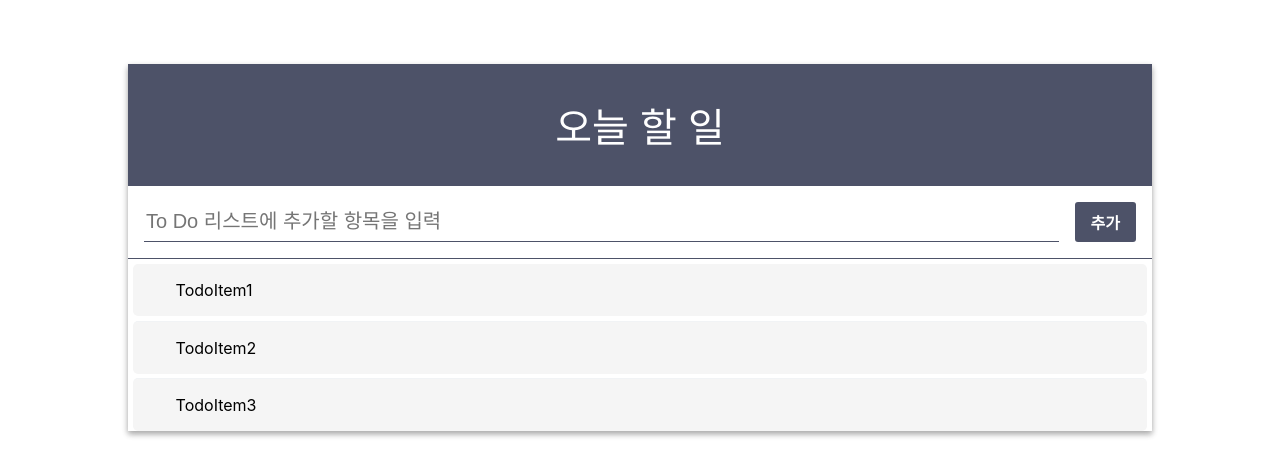
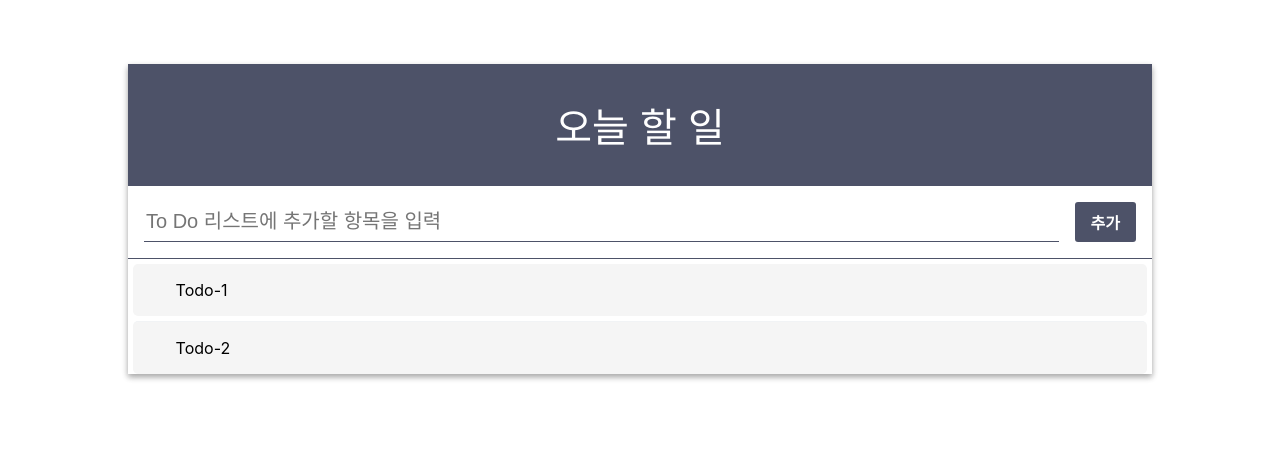
Before and after one commit to JadeyJ/todolist, a React (Create React App) app: page / in a window 1280 px wide. Shown: the top 476 px of the page. Built offline with nearby package versions, Linux system fonts and the light colour scheme.

Commit message:
Todo 아이템 - 리스트에 추가

```diff
--- a/src/App.css
+++ b/src/App.css
@@ -1,38 +1,3 @@
-.App {
-  text-align: center;
+html {
+  margin: 0;
 }
-
-.App-logo {
-  height: 40vmin;
-  pointer-events: none;
-}
-
-@media (prefers-reduced-motion: no-preference) {
-  .App-logo {
-    animation: App-logo-spin infinite 20s linear;
-  }
-}
-
-.App-header {
-  background-color: #282c34;
-  min-height: 100vh;
-  display: flex;
-  flex-direction: column;
-  align-items: center;
-  justify-content: center;
-  font-size: calc(10px + 2vmin);
-  color: white;
-}
-
-.App-link {
-  color: #61dafb;
-}
-
-@keyframes App-logo-spin {
-  from {
-    transform: rotate(0deg);
-  }
-  to {
-    transform: rotate(360deg);
-  }
-}
--- a/src/App.js
+++ b/src/App.js
@@ -4,10 +4,61 @@ import Form from "./components/js/Form";
 import ToDoItemList from "./components/js/ToDoItemList";
 
 class App extends Component {
+    constructor(props) {
+        super(props);
+        this.id = 2;
+        this.state = {
+            input: "",
+            todos: [
+                {id: 0, content: "Todo-1", isCompleted: false},
+                {id: 1, content: "Todo-2", isCompleted: true}
+            ]
+        };
+        this.handleCreate = this.handleCreate.bind(this);
+        this.handleChange = this.handleChange.bind(this);
+        this.handleKeyPress = this.handleKeyPress.bind(this);
+    }
+
+    handleChange(event) {
+        this.setState({
+            input: event.target.value
+        });
+    }
+
+    handleCreate() {
+        const { input, todos } = this.state;
+        if( input === "" ){
+            alert("할 일을 입력해주세요.");
+            return;
+        }
+
+        this.setState({
+            input: "",
+            todos: todos.concat({
+                id: this.id++,
+                content: input,
+                isCompleted: false
+            })
+        });
+    }
+
+    handleKeyPress(event){
+        if(event.key === "Enter"){
+            this.handleCreate();
+        }
+    }
+
     render() {
         return (
-            <ToDoListTemplate form={<Form />}>
-                <ToDoItemList />
+            <ToDoListTemplate form={
+                <Form
+                    value={this.state.input}
+                    onCreate={this.handleCreate}
+                    onChange={this.handleChange}
+                    onKeyPress={this.handleKeyPress}
+                />
+            }>
+                <ToDoItemList todos={this.state.todos} />
             </ToDoListTemplate>
         );
     }
--- a/src/components/js/ToDoItem.js
+++ b/src/components/js/ToDoItem.js
@@ -3,7 +3,7 @@ import '../css/ToDoItem.css';
 
 class ToDoItem extends Component {
     render() {
-        const {content, isComplete, id, onToggle, onRemove} = this.props;
+        const { id, content, isComplete, onToggle, onRemove} = this.props;
 
         return (
             <div className="todo-item" onClick={() => onToggle(id)}>
--- a/src/components/js/ToDoItemList.js
+++ b/src/components/js/ToDoItemList.js
@@ -6,12 +6,30 @@ class ToDoItemList extends Component {
     render() {
         const { todos, onToggle, onRemove } = this.props;
 
+        const todoList = todos.map(
+            // ({id, content, isCompleted}) => (
+            //     <ToDoItem
+            //         id={id}
+            //         content={content}
+            //         isCompleted={isCompleted}
+            //         onToggle={onToggle}
+            //         onRemove={onRemove}
+            //         key={id}
+            //     />
+            // )
+            ( todo ) => (
+                <ToDoItem
+                    {...todo}
+                    onToggle={onToggle}
+                    onRemove={onRemove}
+                    key={todo.id}
+                />
+            )
+        );
+
         return (
             <div>
-                <ToDoItem content="TodoItem1" />
-                <ToDoItem content="TodoItem2" />
-                <ToDoItem content="TodoItem3" />
-
+                {todoList}
             </div>
         );
     }
```
